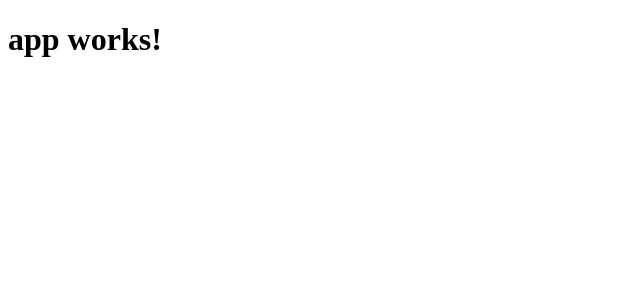
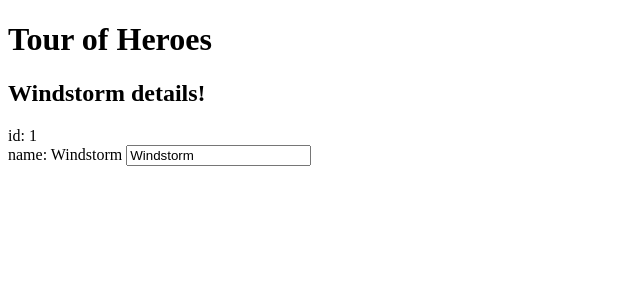
Before and after one commit to amnotafraid/Tour-of-Heroes, an Angular app: page / in a window 1280 px wide. Shown: the top 300 px of the page, without its empty margins (0-640 px from the left). Built offline with nearby package versions, Linux system fonts and the light colour scheme.

Commit message:
first commit

```diff
--- a/src/app/app.component.ts
+++ b/src/app/app.component.ts
@@ -1,10 +1,26 @@
 import { Component } from '@angular/core';
+export class Hero {
+  id: number;
+  name: string;
+}
 
 @Component({
   selector: 'app-root',
-  templateUrl: './app.component.html',
+  template:`
+		<h1>{{title}}</h1>
+		<h2>{{hero.name}} details!</h2>
+		<div><label>id: </label>{{hero.id}}</div>
+		<div>
+			<label>name: </label>{{hero.name}}
+			<input [(ngModel)]="hero.name" placeholder="name">
+		</div>
+	`,
   styleUrls: ['./app.component.css']
 })
-export class AppComponent {
-  title = 'app works!';
-}
+  export class AppComponent {
+    title = 'Tour of Heroes';
+    hero: Hero = {
+			id: 1,
+			name: 'Windstorm'
+		};
+  }
```
Also changed, not shown: 2 other files (tests, documents, lock files or other folders).
